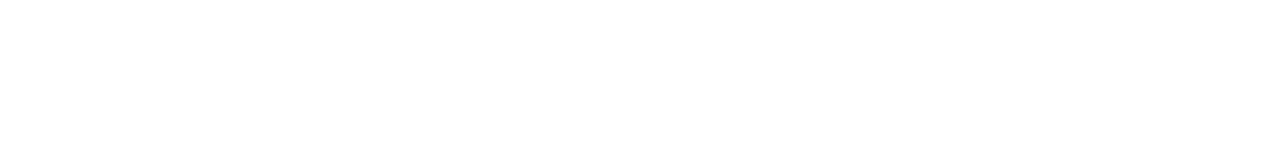
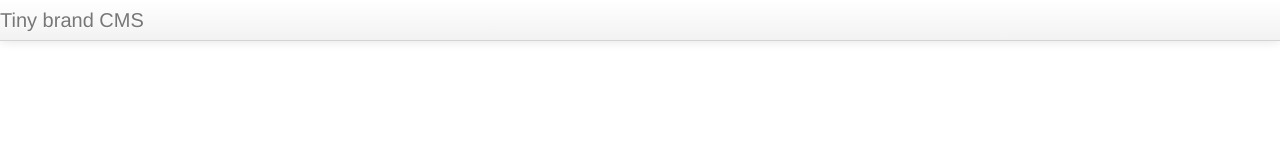
Before and after one commit to mikepro/tinyCMS, a website: page content/index.html in a window 1280 px wide. Drawn offline with Linux system fonts and the light colour scheme.

Commit message:
Layout and header

```diff
--- /dev/null
+++ b/content/css/tinycms.css
@@ -0,0 +1,3 @@
+body {
+    padding-top: 40px;
+}
--- a/content/index.html
+++ b/content/index.html
@@ -1,14 +1,31 @@
 <!DOCTYPE html>
-<html>
+<html lang="en">
 <head>
     <title>Tiny CMS for Brand Data</title>
     <meta name="viewport" content="width=device-width, initial-scale=1.0">
     <link href="bootstrap/css/bootstrap.min.css" rel="stylesheet" media="screen">
+    <link href="css/tinycms.css" rel="stylesheet" media="screen">
 </head>
 <body>
 
-    <script type='text/javascript' src='js/jquery-2.0.2.min.js'></script>
-    <script src='bootstrap/js/bootstrap.min.js'></script>
-    <script type='text/javascript' src='js/knockout-2.2.1.js'></script>
+<div class="navbar navbar-fixed-top">
+    <div class="navbar-inner">
+        <a class="brand" href="#">Tiny brand CMS</a>
+    </div>
+</div>
+
+<div class="container-fluid">
+    <div class="row-fluid">
+        <div class="span2"></div>
+        <div class="span10">
+        </div>
+    </div>
+
+</div>
+
+
+<script type='text/javascript' src='js/jquery-2.0.2.min.js'></script>
+<script src='bootstrap/js/bootstrap.min.js'></script>
+<script type='text/javascript' src='js/knockout-2.2.1.js'></script>
 </body>
 </html>
```
